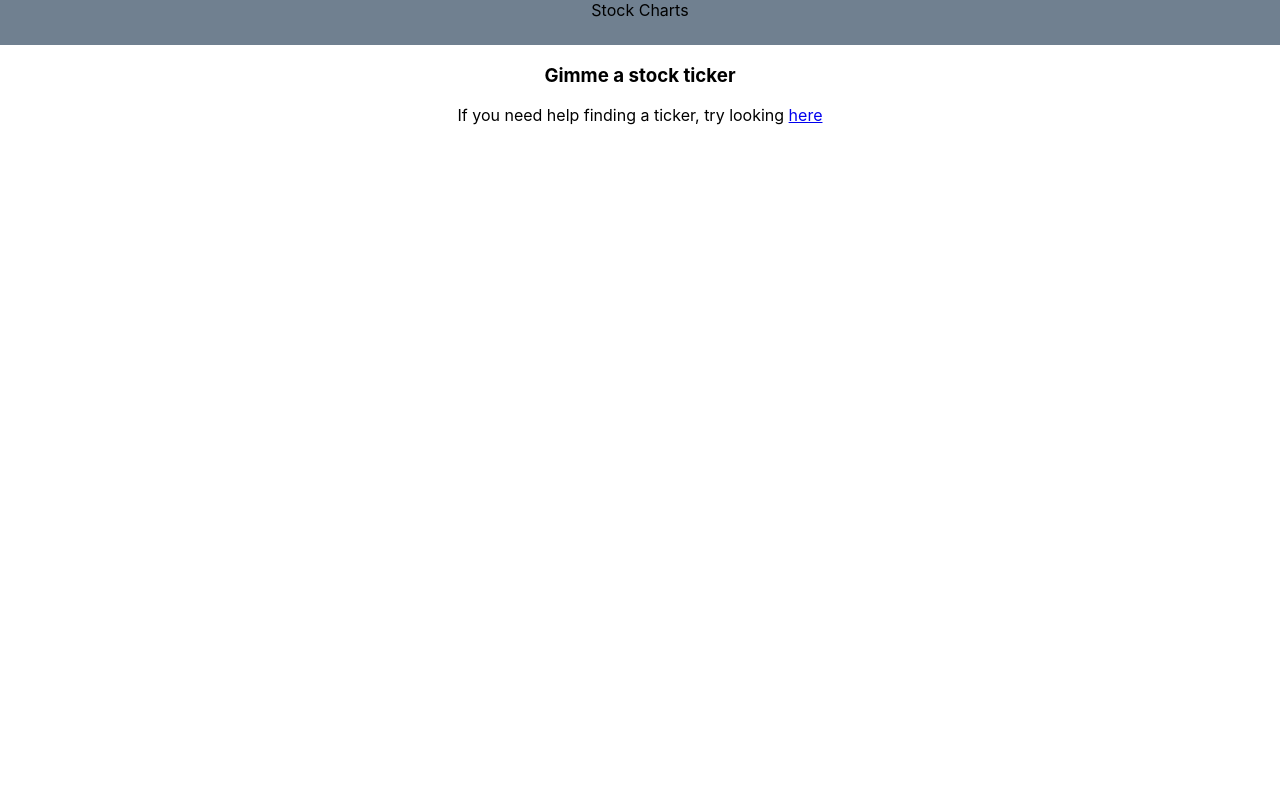
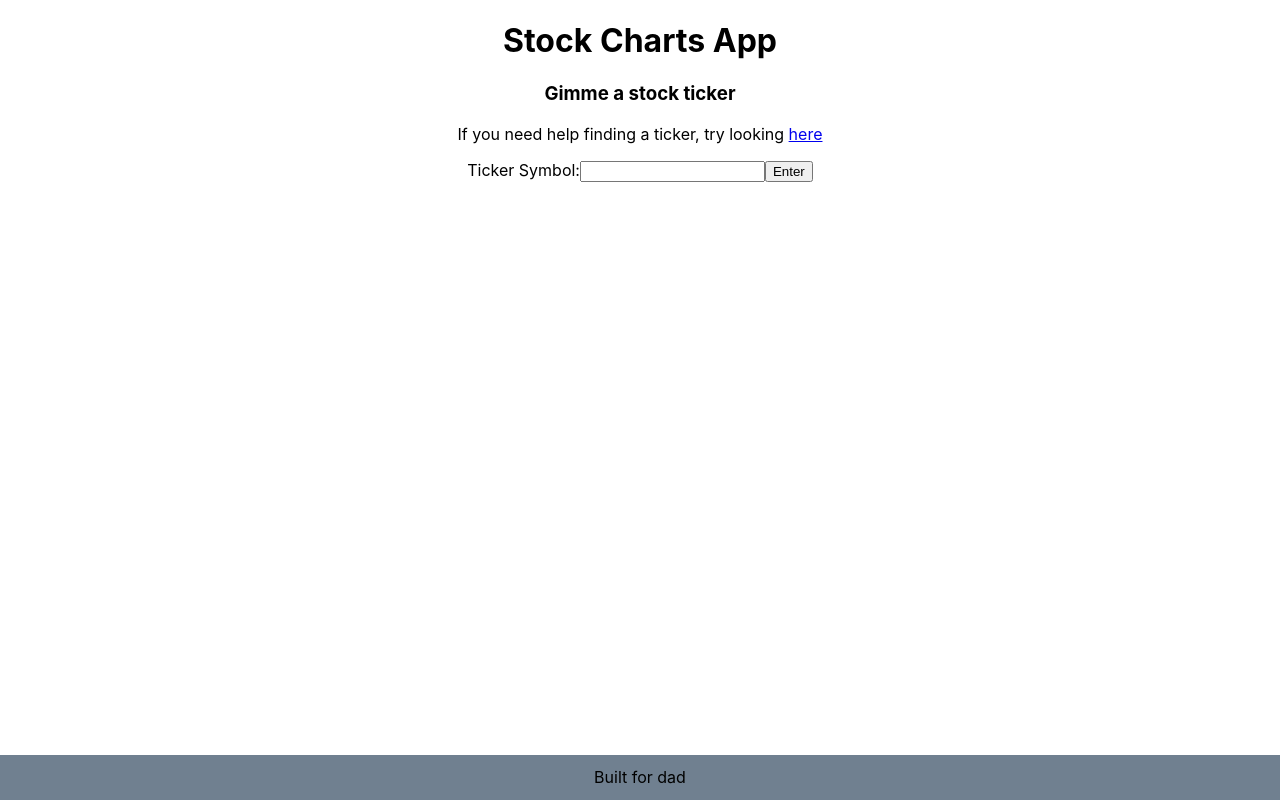
Before and after one commit to TimBek2/react-stock-charts, a React (Create React App) app: page / in a window 1280 px wide. Built offline with nearby package versions, Linux system fonts and the light colour scheme.

Commit message:
Add very basic styling, add non-functional stock ticker form

```diff
--- a/src/App.js
+++ b/src/App.js
@@ -5,8 +5,9 @@ class App extends Component {
   render() {
     return (
       <div className="App">
-        <header className="header">Stock Charts</header>
+        <h1>Stock Charts App</h1>
         <StockTickerForm />
+        <footer className="footer">Built for dad</footer>
       </div>
     );
   }
--- a/src/App.scss
+++ b/src/App.scss
@@ -1,11 +1,17 @@
 .App {
   text-align: center;
+
+  .footer {
+    background-color: slategray;
+    bottom: 0;
+    position: absolute;
+    height: 45px;
+    line-height: 45px;
+    width: 100%;
+  }
 }
 
-.header {
-  background-color: slategray;
-  height: 45px;
-}
+
 
 @keyframes App-logo-spin {
   from {
--- a/src/stockTickerForm.js
+++ b/src/stockTickerForm.js
@@ -8,6 +8,13 @@ export default class StockTickerForm extends Component {
         <p>
           If you need help finding a ticker, try looking <a href="https://finance.yahoo.com/lookup/">here</a>
         </p>
+
+        <form>
+          <label>Ticker Symbol:
+            <input type="text" />
+          </label>
+          <input type="submit" value="Enter" />
+        </form>
       </div>
     )
   }
```
